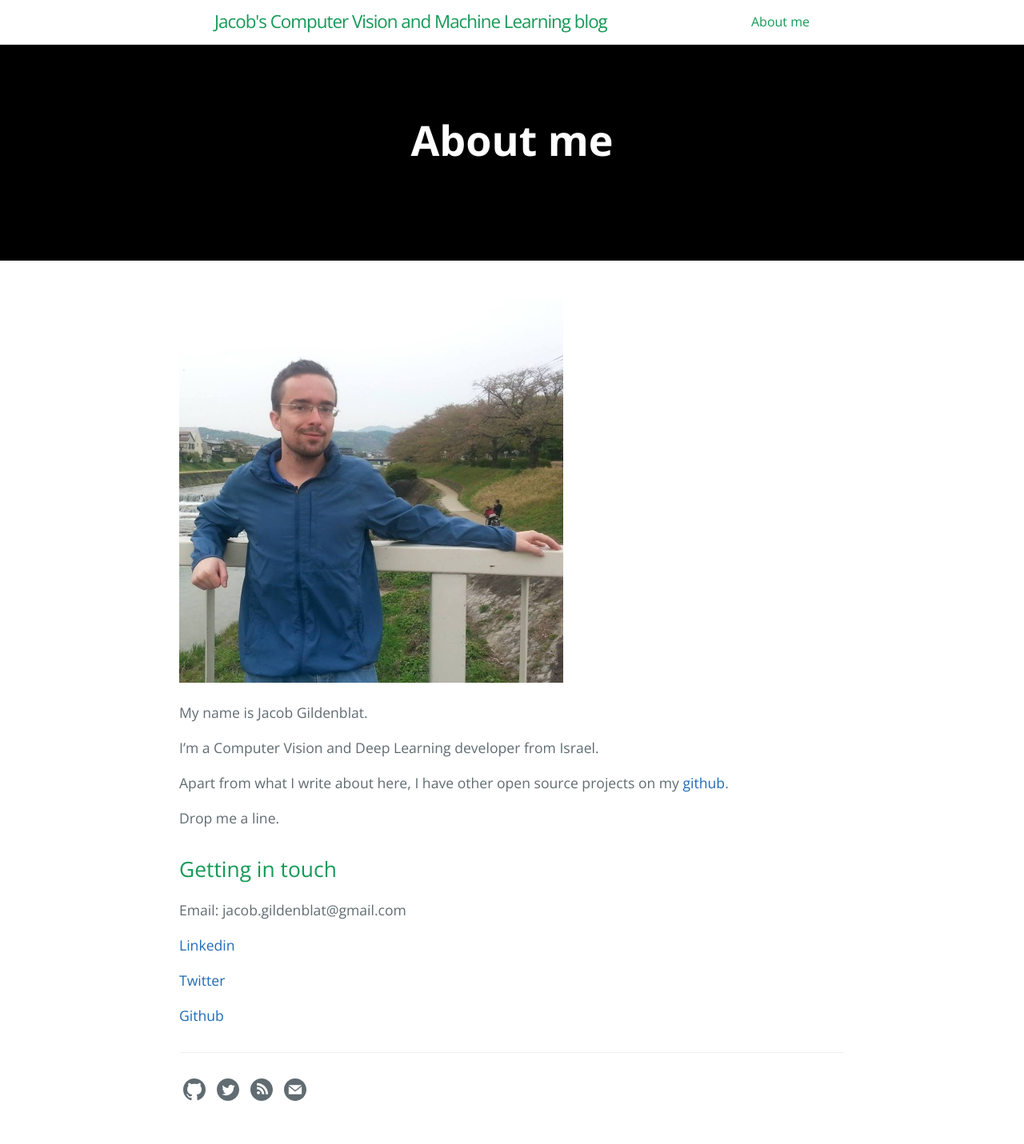
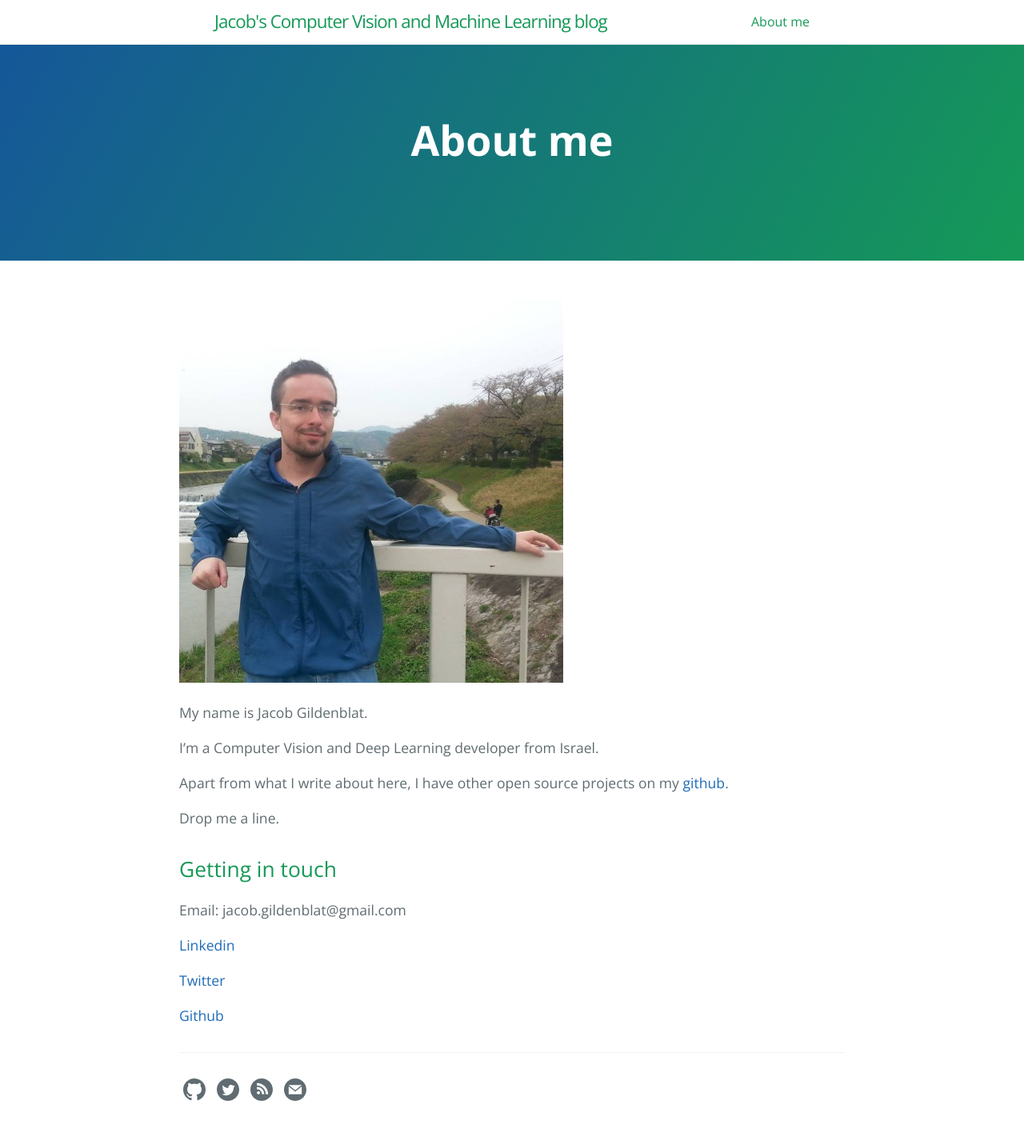
Before and after one commit to jacobgil/jacobgil.github.io, a Jekyll site: the page built from about.md, in a window 1280 px wide. Shown: the whole page at 80% size. Built offline with Jekyll 4.4.1, drawn with Linux system fonts in a browser that asks for light colours.

Commit message:
Update variables.scss

```diff
--- a/_sass/variables.scss
+++ b/_sass/variables.scss
@@ -4,8 +4,8 @@ $medium-breakpoint: 42em !default;
 
 // Headers
 $header-heading-color: #fff !default;
-$header-bg-color: black !default;
-$header-bg-color-secondary: blac !default;
+$header-bg-color: #159957 !default;
+$header-bg-color-secondary: #155799 !default;
 
 // Text
 $section-headings-color: #159957 !default;
```
